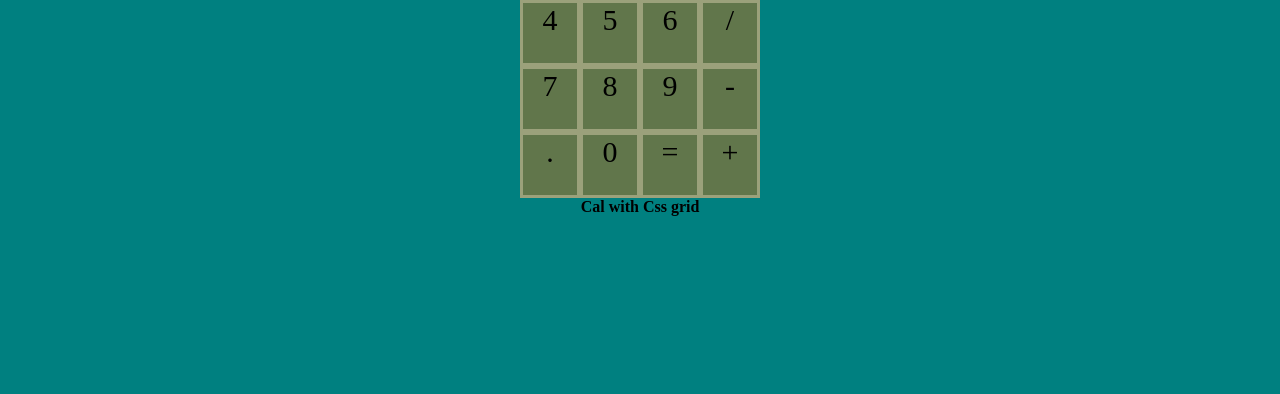
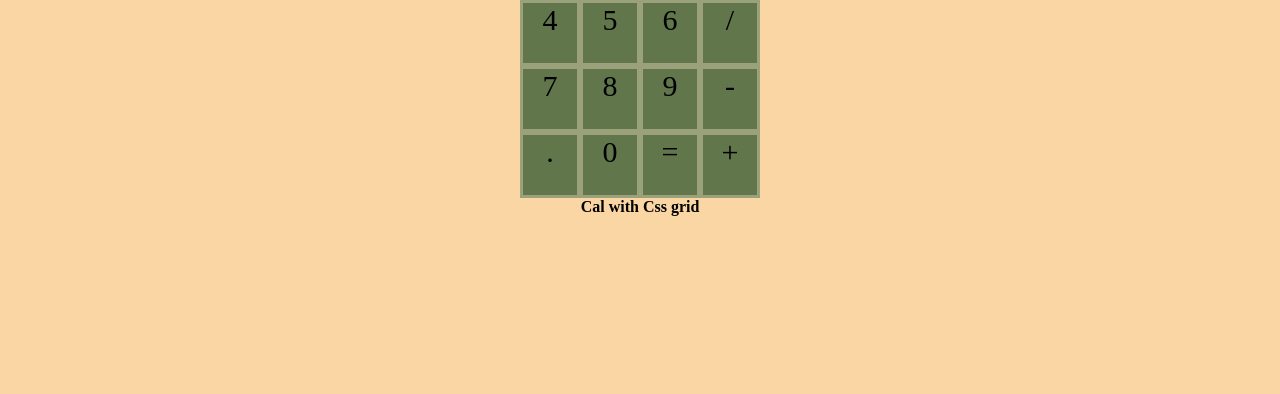
Before and after one commit to lakkaru/css-flex-grid, a plain HTML site: page index.html in a window 1280 px wide. Shown: the part 406-800 px from the top of the page. Drawn offline with Linux system fonts and the light colour scheme.

Commit message:
fix- background color adjested

```diff
--- a/index.html
+++ b/index.html
@@ -8,7 +8,7 @@
 
     <style>
       body {
-          background-color: teal;
+          background-color: #FAD6A5;
         }
       .arrow-message {
         display: none;
```
